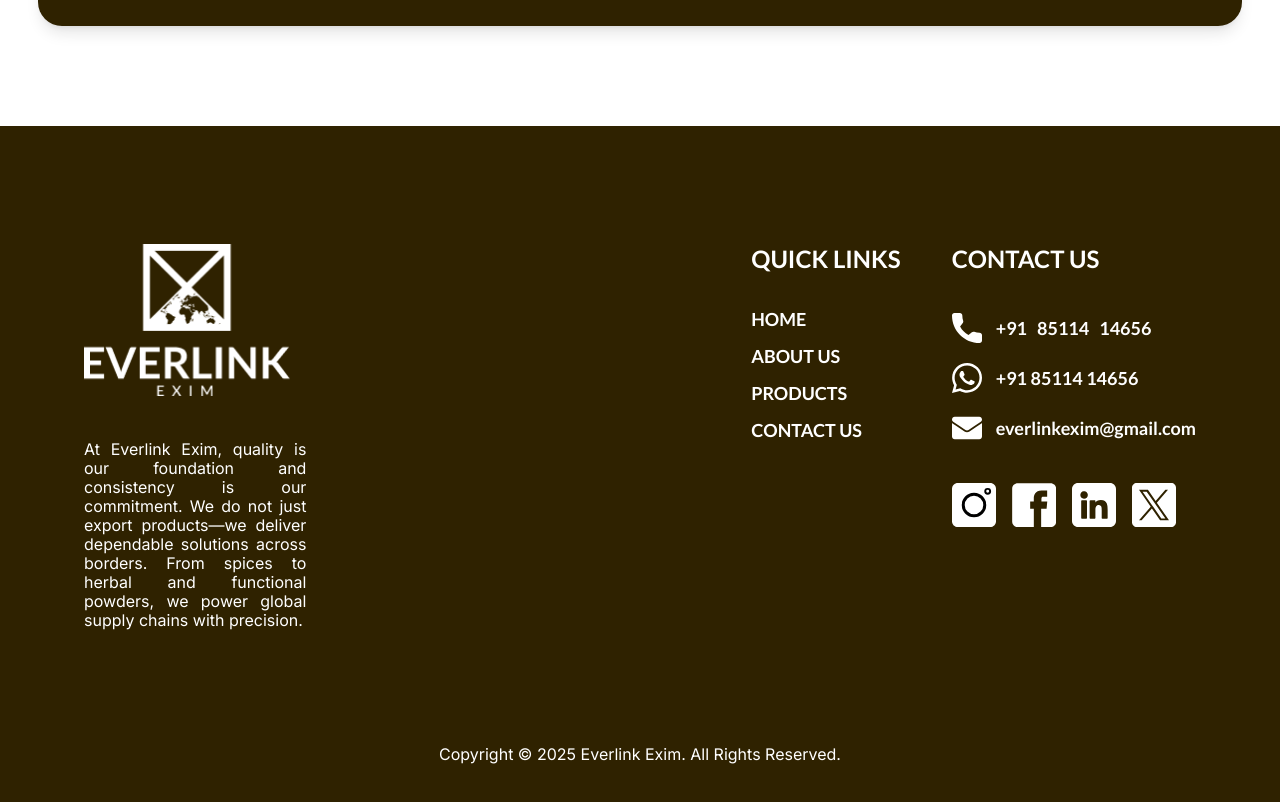
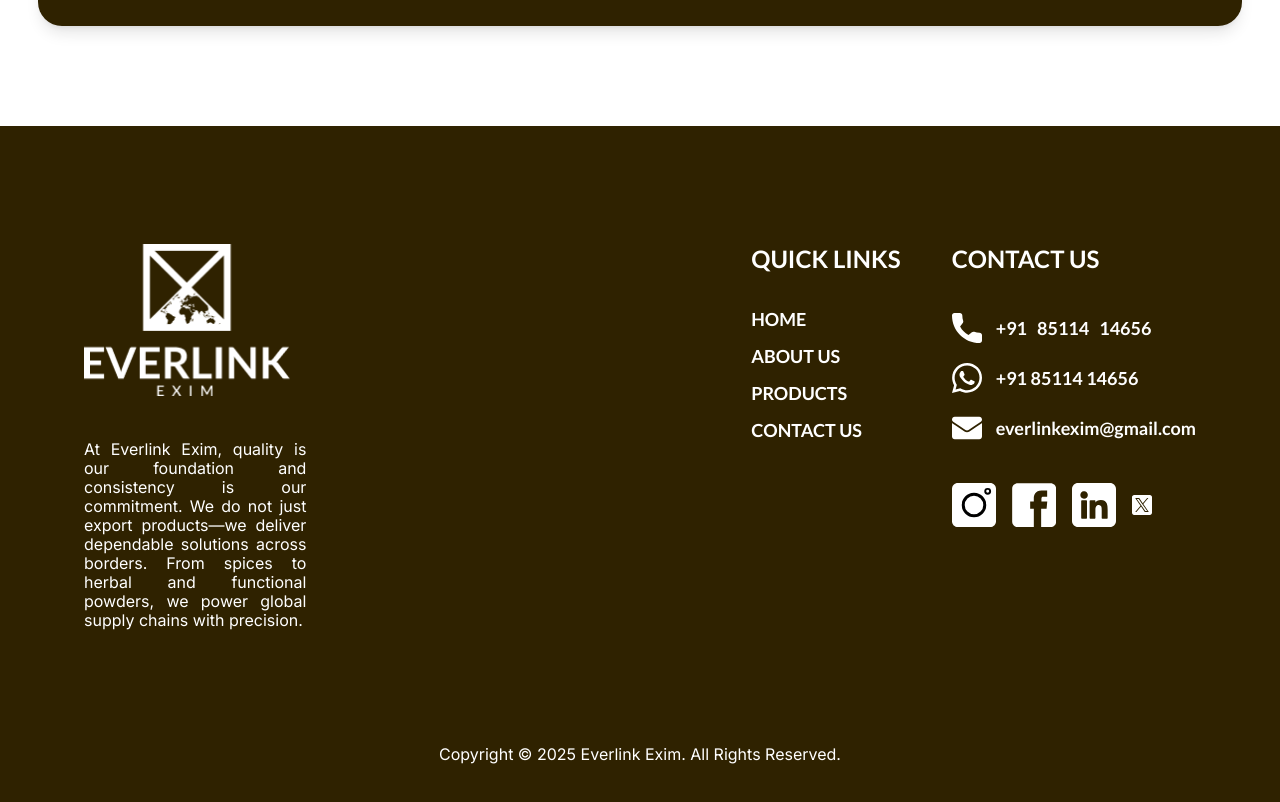
Before and after one commit to Player99p/paras_s_application, a React (Vite) app: page / in a window 1280 px wide. Shown: the part 5416-6218 px from the top of the page. Built offline with nearby package versions, Linux system fonts and the light colour scheme.

Commit message:
Added external links to social media icons

```diff
--- a/package.json
+++ b/package.json
@@ -8,6 +8,8 @@
     "start": "vite",
     "build": "vite build",
     "preview": "vite preview",
+    "predeploy": "npm run build",
+    "deploy": "gh-pages -d build",
     "serve": "vite preview",
     "format": "prettier --write \"src/**/*.{js,jsx,css,md,json}\""
   },
--- a/src/components/common/Footer.jsx
+++ b/src/components/common/Footer.jsx
@@ -103,11 +103,14 @@
                   alt="Social Media"
                   className="w-8 h-8 lg:w-11 lg:h-11 hover:opacity-80 transition-opacity cursor-pointer"
                 />
+                <a href="https://x.com/EverlinkExim" target="_blank" rel="noopener noreferrer">
+
                 <img
                   src="/images/img_group_white_a700.svg"
                   alt="Social Media"
                   className="w-8 h-8 lg:w-11 lg:h-11 hover:opacity-80 transition-opacity cursor-pointer"
                 />
+                </a>
               </div>
             </div>
           </div>
```
